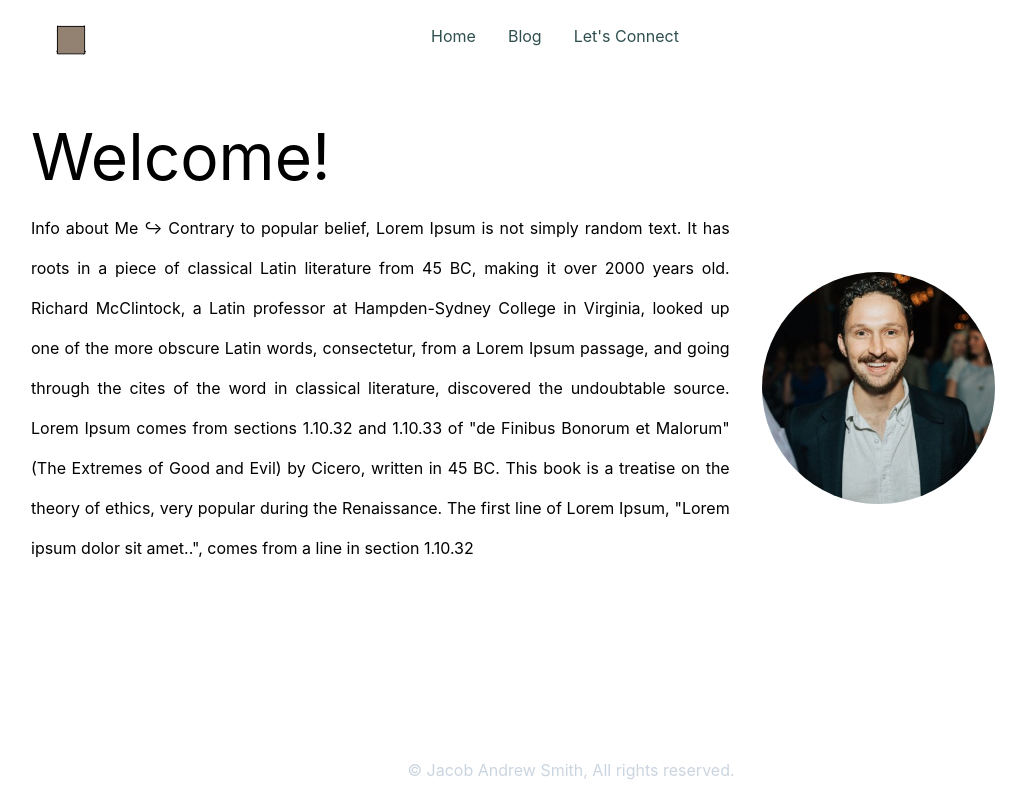
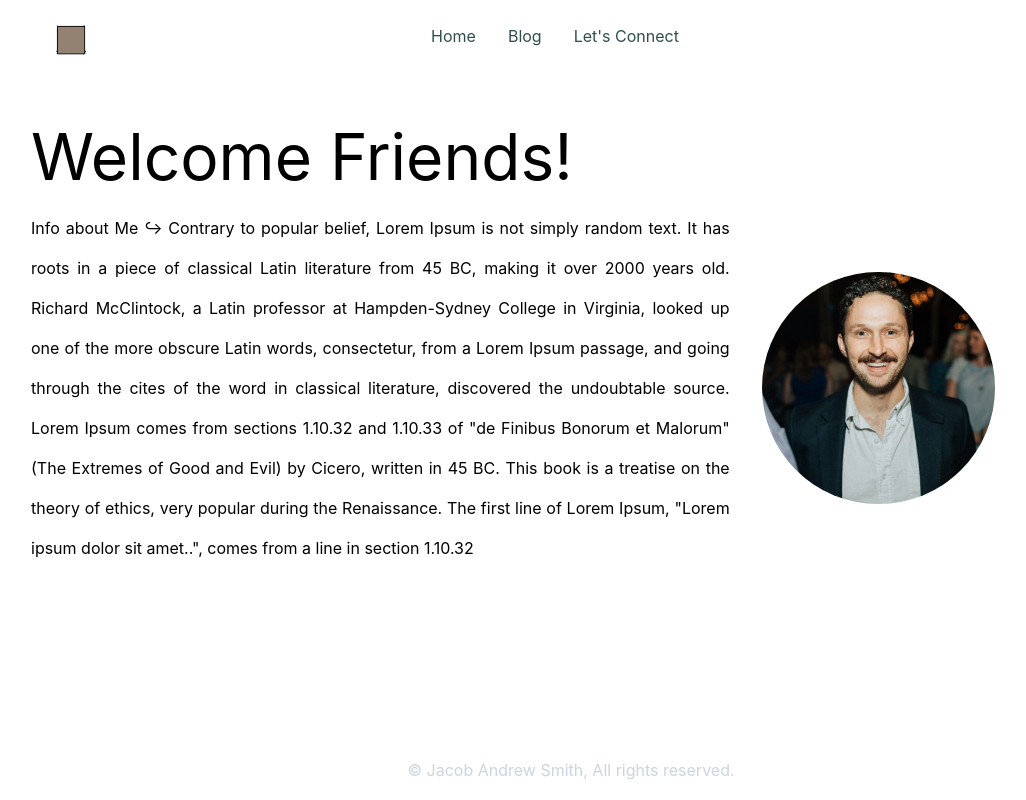
Before and after one commit to wesbos/my-tech-stack, a Next.js app: page / in a window 1280 px wide. Shown: the whole page, without its empty margins (69-1095 px from the left). Built offline with nearby package versions, Linux system fonts and the light colour scheme.

Commit message:
Testing out CD pipeline with Vercel Now

```diff
--- a/pages/index.js
+++ b/pages/index.js
@@ -12,7 +12,7 @@ const Index = ({ allPosts }) => {
   const title = 'Welcome! 👋'
   return (
     <Layout home title={title} >
-        <h1 className='text-6xl'>Welcome!</h1>
+        <h1 className='text-6xl'>Welcome Friends!</h1>
       <section className='flex flex-row-reverse items-center'>
       <span className='w-2/6'>
           <img className='rounded-full w-2/3' src='/images/profile.jpg'/>
```
